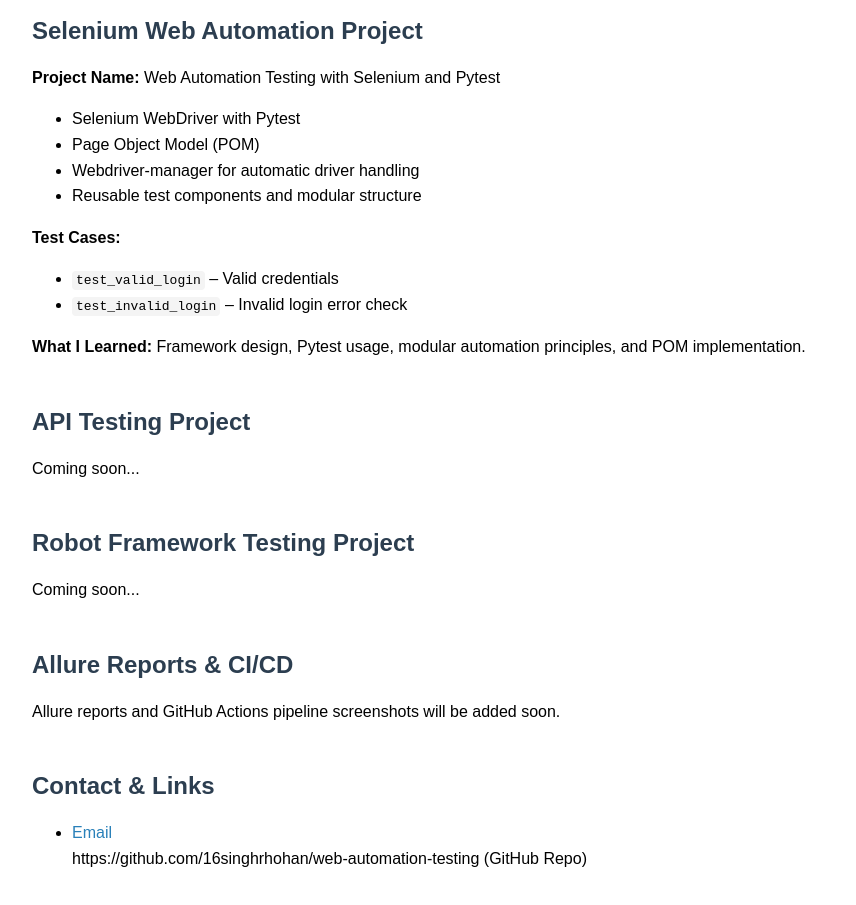
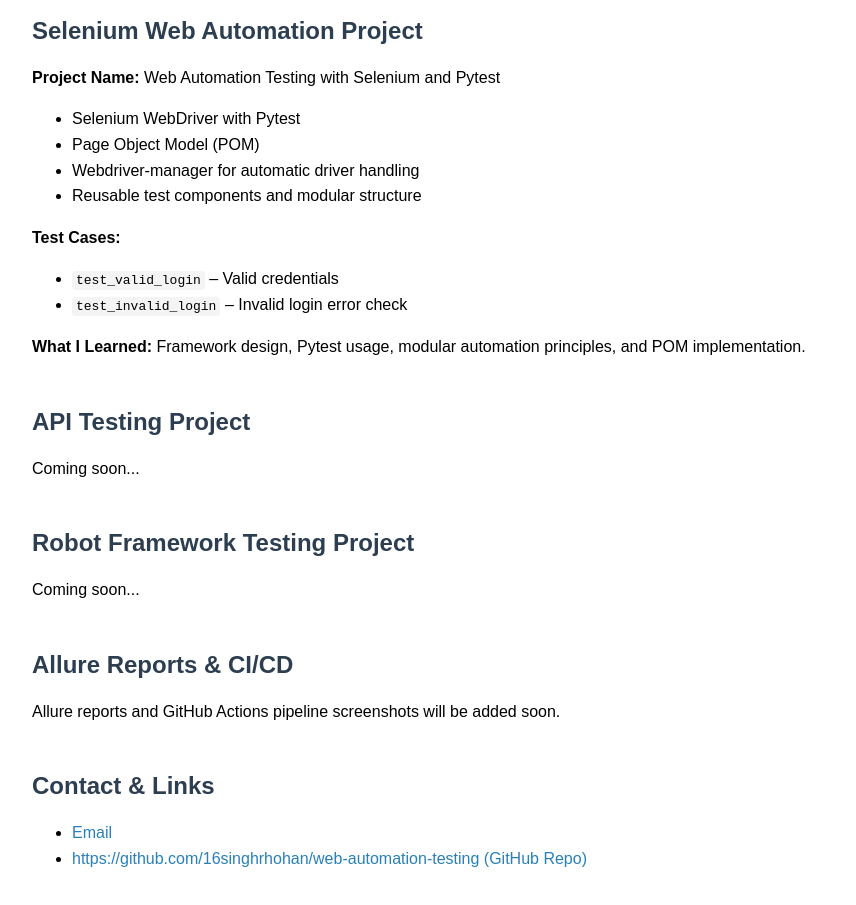
Before and after one commit to 16singhrhohan/web-automation-testing, a plain HTML site: page index.html in a window 1280 px wide. Shown: the part 127-1032 px from the top of the page, without its empty margins (8-864 px from the left). Drawn offline with Linux system fonts and the light colour scheme.

Commit message:
Update index.html

```diff
--- a/index.html
+++ b/index.html
@@ -56,7 +56,8 @@
   <section>
     <h2>Contact & Links</h2>
     <ul>
-      <li><a href="Mail to: 16singhrohan@outlook.com">Email</a></li>https://github.com/16singhrhohan/web-automation-testing (GitHub Repo)</a></li>
+      <li><a href="Mail to: 16singhrohan@outlook.com">Email</a></li>
+      <li><a>https://github.com/16singhrhohan/web-automation-testing (GitHub Repo)</a></li>
     </ul>
   </section>
 
```
